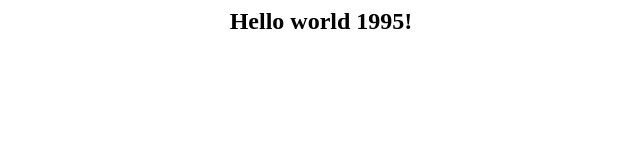
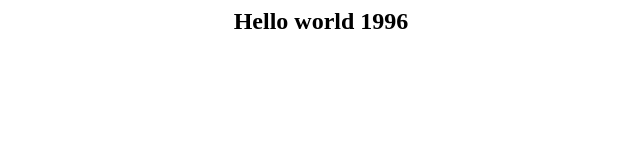
Before and after one commit to sovanshil/capston-project1, a plain HTML site: page index.html in a window 1280 px wide. Shown: the full height of the page, 319-959 px from the left. Drawn offline with Linux system fonts and the light colour scheme.

Commit message:
for checkup

```diff
--- a/index.html
+++ b/index.html
@@ -3,6 +3,6 @@
 <title> Intellipaat </title>
 </head>
 <body style = "background-image:url('images/github3.jpg'); background-size: 100%">
-<h2 ALIGN=CENTER>Hello world 1995!</h2>
+<h2 ALIGN=CENTER>Hello world 1996</h2>
 </body>
 </html>
```
